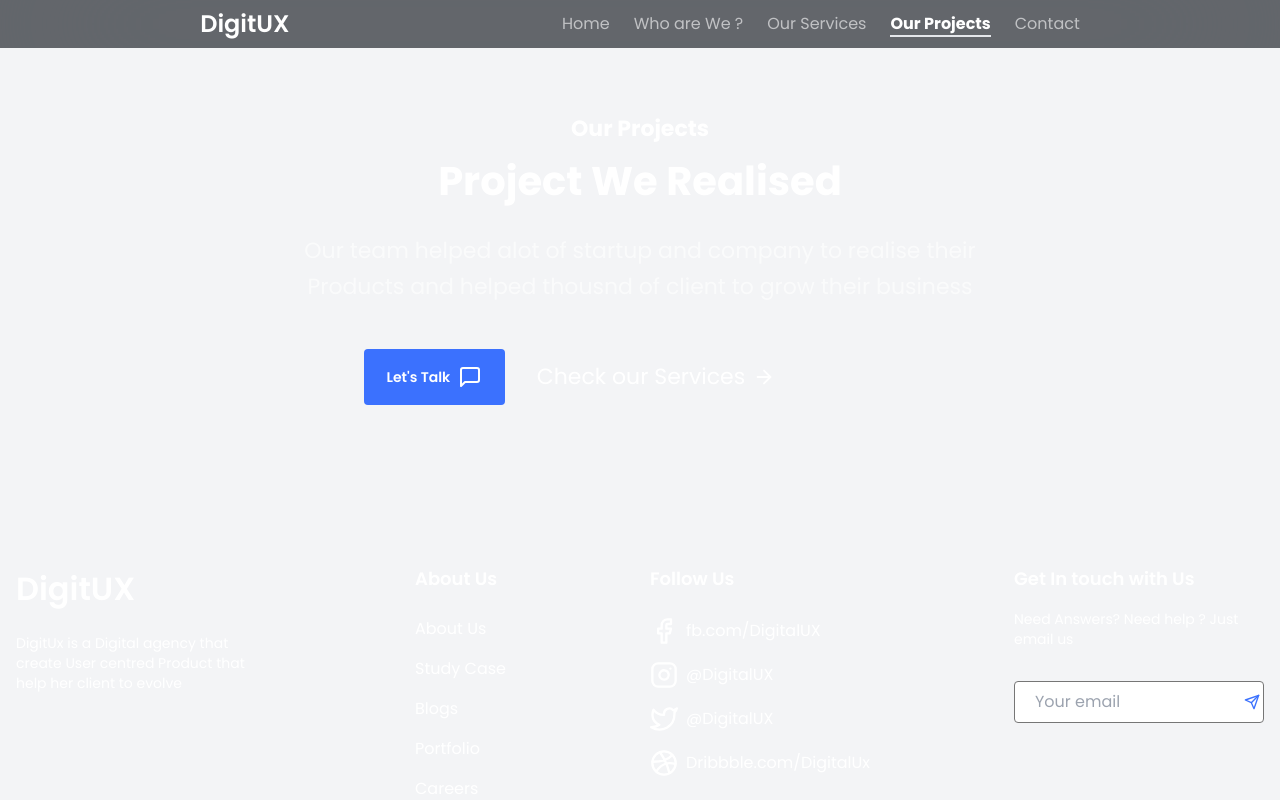
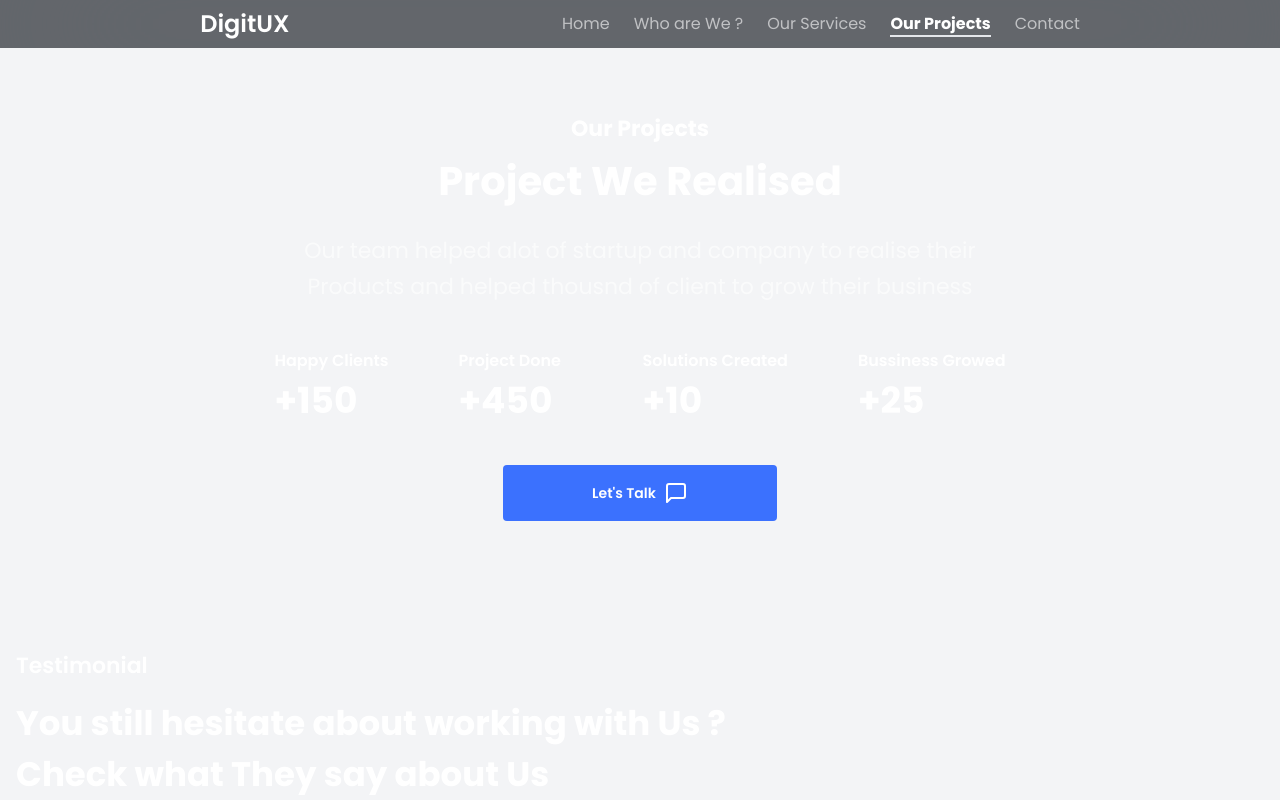
Before and after one commit to felpfsf/digitux, a Next.js app: page /projects in a window 1280 px wide. Shown: the top 800 px of the page. Built offline with nearby package versions, Linux system fonts and the light colour scheme.

Commit message:
feat: Projects Hero section mobile and desktop

```diff
--- a/src/components/ProjectsHero.tsx
+++ b/src/components/ProjectsHero.tsx
@@ -2,6 +2,12 @@ import Link from 'next/link'
 import { FiArrowRight, FiMessageSquare } from 'react-icons/fi'
 
 export function ProjectsHero() {
+  const stats = [
+    { id: 1, title: 'Happy Clients', number: '150' },
+    { id: 2, title: 'Project Done', number: '450' },
+    { id: 3, title: 'Solutions Created', number: '10' },
+    { id: 4, title: 'Bussiness Growed', number: '25' }
+  ]
   return (
     <section className='max-w-3xl w-full mx-auto pt-28 px-4 sm:flex flex-col items-center justify-center'>
       <h2 className='xl:text-[22px] font-bold'>Our Projects</h2>
@@ -9,21 +15,35 @@ export function ProjectsHero() {
         Project We Realised
       </h1>
       <p className='mt-8 text-lg xl:text-[22px] text-white/60 sm:text-center leading-relaxed'>
-      Our team helped alot of startup and company to realise their Products and helped thousnd of client to grow their business
+        Our team helped alot of startup and company to realise their Products
+        and helped thousnd of client to grow their business
       </p>
-      <div className='w-full sm:w-3/4 mt-11 flex flex-col sm:flex-row items-center justify-center gap-8'>
+      <div className='flex flex-col md:flex-col-reverse items-center'>
+        <div className='w-full sm:w-3/4 mt-11 flex flex-col items-center justify-center gap-8'>
           <Link
             href={'/contact'}
-          className='w-full text-sm font-semibold py-4 bg-digitux-primary rounded flex flex-1 items-center justify-center gap-2 hover:filter hover:contrast-200 transition-color ease-in-out duration-300'>
+            className='w-full sm:w-1/2 text-sm font-semibold py-4 bg-digitux-primary rounded flex items-center justify-center gap-2 hover:filter hover:contrast-200 transition-color ease-in-out duration-300'>
             Let&apos;s Talk
             <FiMessageSquare size={24} />
           </Link>
           <Link
-          href={'/services'}
-          className='text-lg sm:text-[22px] flex flex-grow items-center gap-2 hover:underline underline-offset-8'>
-          Check our Services
+            href={''}
+            className='xl:hidden text-lg sm:text-[22px] flex items-center gap-2 hover:underline underline-offset-8'>
+            Check our Project
             <FiArrowRight />
           </Link>
+        </div>
+        <div className='mt-24 md:mt-11 grid grid-cols-2 sm:grid-flow-col gap-12 sm:gap-[70px]'>
+          {stats.map(({ id, title, number }) => (
+            <div key={id}>
+              <h2 className='font-semibold'>{title}</h2>
+              <h1 className='mt-2 text-4xl font-bold'>
+                <span>+</span>
+                {number}
+              </h1>
+            </div>
+          ))}
+        </div>
       </div>
     </section>
   )
--- a/src/pages/projects/index.tsx
+++ b/src/pages/projects/index.tsx
@@ -1,5 +1,6 @@
 import { motion } from 'framer-motion'
 import { ProjectsHero } from '../../components/ProjectsHero'
+import { Tesimonials } from '../../components/Testimonials'
 
 export default function Projects() {
   return (
@@ -9,6 +10,7 @@ export default function Projects() {
       exit={{ opacity: 0, transition: { duration: 0.5 } }}
       className='max-w-[1440px] w-full mx-auto'>
       <ProjectsHero />
+      <Tesimonials />
     </motion.section>
   )
 }
```
Lines whose indentation alone changed are shown as unchanged.
